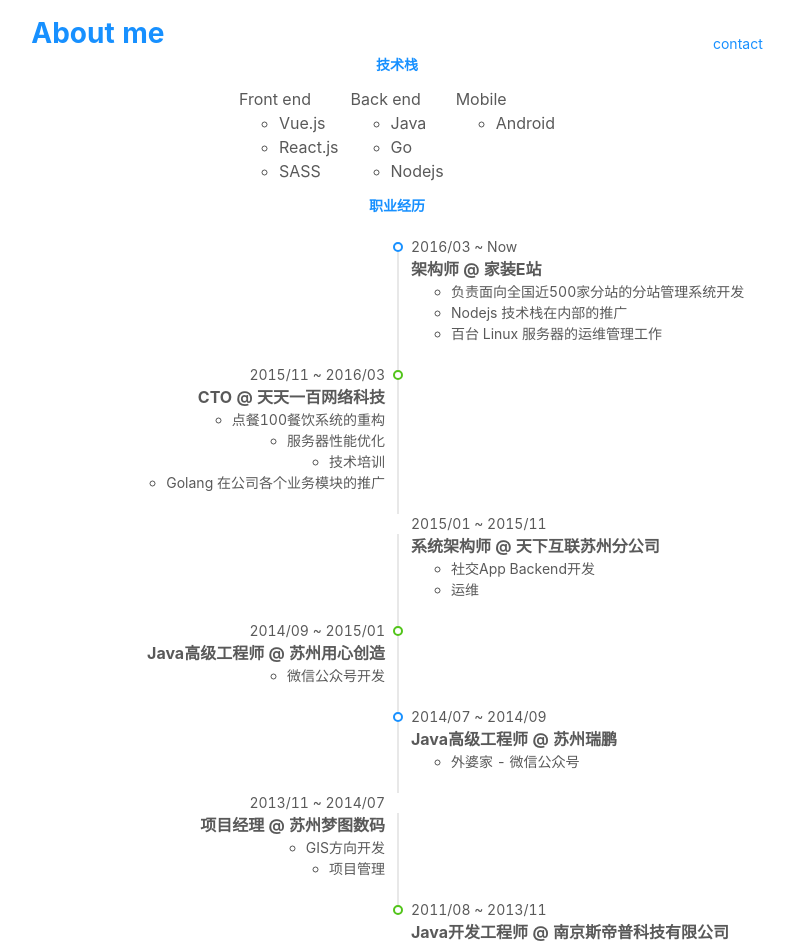
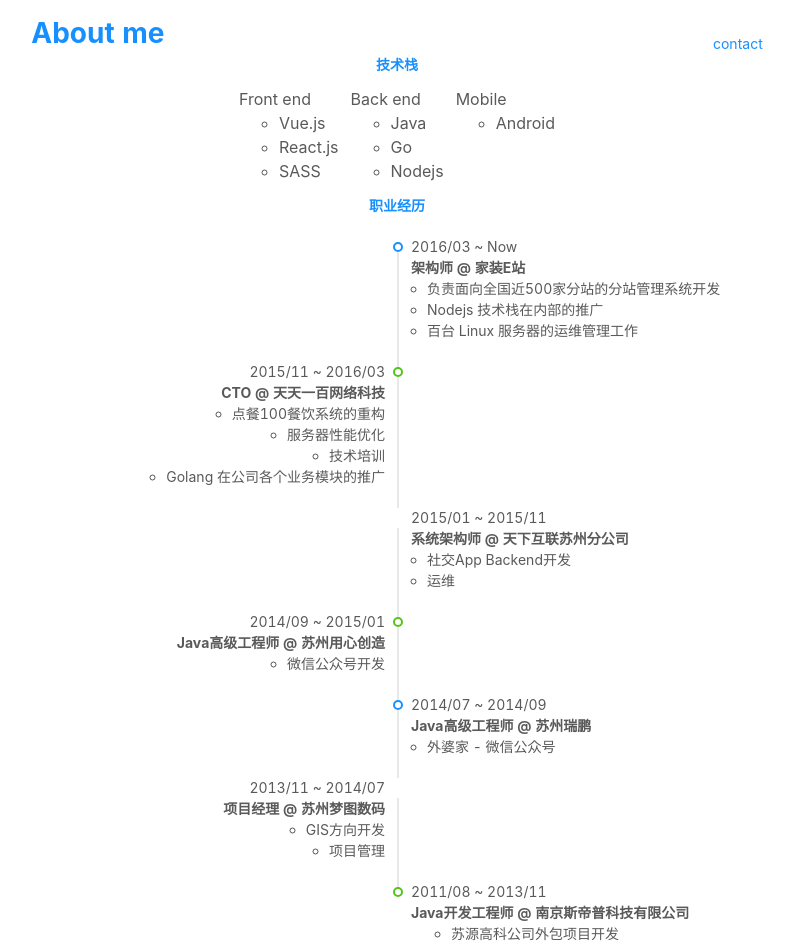
Before and after one commit to qixin1991/myself, a Vue app: page / in a window 1280 px wide. Shown: the top 946 px of the page, without its empty margins (243-1037 px from the left). Built offline with nearby package versions, Linux system fonts and the light colour scheme; the HTML template or start-up script is replaced by a standard one.

Commit message:
移动端简单适配

```diff
--- a/src/views/Home.vue
+++ b/src/views/Home.vue
@@ -37,10 +37,10 @@
       <a-timeline mode="alternate">
         <a-timeline-item>
           <span>2016/03 ~ Now</span>
-          <div>
-            <span class="title-company">架构师 @ 家装E站</span>
+          <div class="right_item">
+            <span class="title-company right_title">架构师 @ 家装E站</span>
           </div>
-          <div>
+          <div class="job_contents">
             <ul>
               <li>负责面向全国近500家分站的分站管理系统开发</li>
               <li>Nodejs 技术栈在内部的推广</li>
@@ -51,7 +51,7 @@
         <a-timeline-item color="green">
           <span>2015/11 ~ 2016/03</span>
           <div>
-            <span class="title-company">CTO @ 天天一百网络科技</span>
+            <span class="title-company left_title">CTO @ 天天一百网络科技</span>
           </div>
           <div class="left-desc">
             <ul class="left-ul">
@@ -63,12 +63,14 @@
           </div>
         </a-timeline-item>
         <a-timeline-item>
-          <a-icon slot="dot" type="clock-circle-o" style="font-size: 16px;" />
+          <a-icon slot="dot"
+                  type="clock-circle-o"
+                  style="font-size: 16px;" />
           <span>2015/01 ~ 2015/11</span>
-          <div>
-            <span class="title-company">系统架构师 @ 天下互联苏州分公司</span>
+          <div class="right_item">
+            <span class="title-company right_title">系统架构师 @ 天下互联苏州分公司</span>
           </div>
-          <div>
+          <div class="job_contents">
             <ul>
               <li>社交App Backend开发</li>
               <li>运维</li>
@@ -78,7 +80,7 @@
         <a-timeline-item color="green">
           <span>2014/09 ~ 2015/01</span>
           <div>
-            <span class="title-company">Java高级工程师 @ 苏州用心创造</span>
+            <span class="title-company left_title">Java高级工程师 @ 苏州用心创造</span>
           </div>
           <div class="left-desc">
             <ul class="left-ul">
@@ -88,20 +90,22 @@
         </a-timeline-item>
         <a-timeline-item>
           <span>2014/07 ~ 2014/09</span>
-          <div>
-            <span class="title-company">Java高级工程师 @ 苏州瑞鹏</span>
+          <div class="right_item">
+            <span class="title-company right_title">Java高级工程师 @ 苏州瑞鹏</span>
           </div>
-          <div>
+          <div class="job_contents">
             <ul>
               <li>外婆家 - 微信公众号</li>
             </ul>
           </div>
         </a-timeline-item>
         <a-timeline-item>
-          <a-icon slot="dot" type="clock-circle-o" style="font-size: 16px;" />
+          <a-icon slot="dot"
+                  type="clock-circle-o"
+                  style="font-size: 16px;" />
           <span>2013/11 ~ 2014/07</span>
           <div>
-            <span class="title-company">项目经理 @ 苏州梦图数码</span>
+            <span class="title-company left_title">项目经理 @ 苏州梦图数码</span>
           </div>
           <div class="left-desc">
             <ul class="left-ul">
@@ -112,8 +116,8 @@
         </a-timeline-item>
         <a-timeline-item color="green">
           <span>2011/08 ~ 2013/11</span>
-          <div>
-            <span class="title-company">Java开发工程师 @ 南京斯帝普科技有限公司</span>
+          <div class="right_item">
+            <span class="title-company right_title">Java开发工程师 @ 南京斯帝普科技有限公司</span>
           </div>
           <div>
             <ul>
@@ -141,6 +145,12 @@ export default {
 </script>
 
 <style lang="scss" scoped>
+.job_contents {
+  width: 85%;
+  & ul {
+    padding-left: 1rem;
+  }
+}
 
 .left-desc {
   display: flex;
@@ -152,6 +162,7 @@ export default {
   justify-content: flex-end;
   align-items: flex-end;
   flex-direction: column;
+  padding-left: 1.2rem;
   width: 100%;
   li {
     flex-wrap: wrap;
@@ -165,7 +176,7 @@ export default {
   width: 100%;
   margin-top: 12px;
   & .about-me {
-      color: #1790FF;
+    color: #1790ff;
     font-weight: bold;
     font-size: 2em;
   }
@@ -177,8 +188,20 @@ export default {
 }
 
 .title-company {
-    font-size: 16px;
+  font-size: 14px;
   font-weight: bold;
+}
+
+.left_title {
+  margin-left: 1.2rem;
+}
+
+.right_title {
+  margin-right: 1.2rem;
+}
+
+.right_item {
+  width: 85%;
 }
 
 .timeline {
@@ -188,7 +211,7 @@ export default {
 .experience {
   font-size: 1em;
   font-weight: bold;
-    color: #1790FF;
+  color: #1790ff;
   display: flex;
   justify-content: center;
 }
@@ -201,7 +224,7 @@ export default {
   & .title {
     font-size: 1em;
     font-weight: bold;
-      color: #1790FF;
+    color: #1790ff;
     margin: 0 24px;
   }
   & .ul-container {
```
Lines whose indentation alone changed are shown as unchanged.
